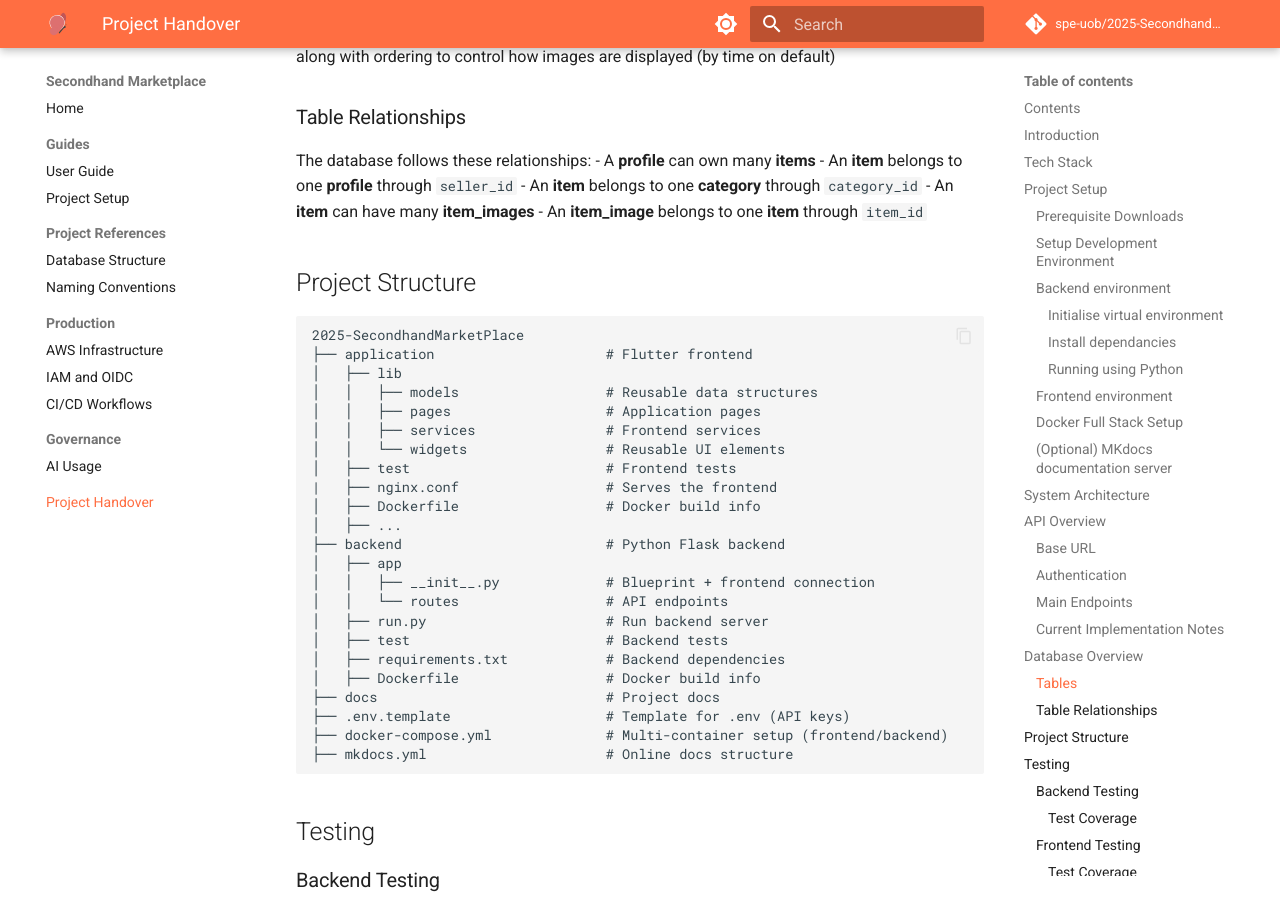
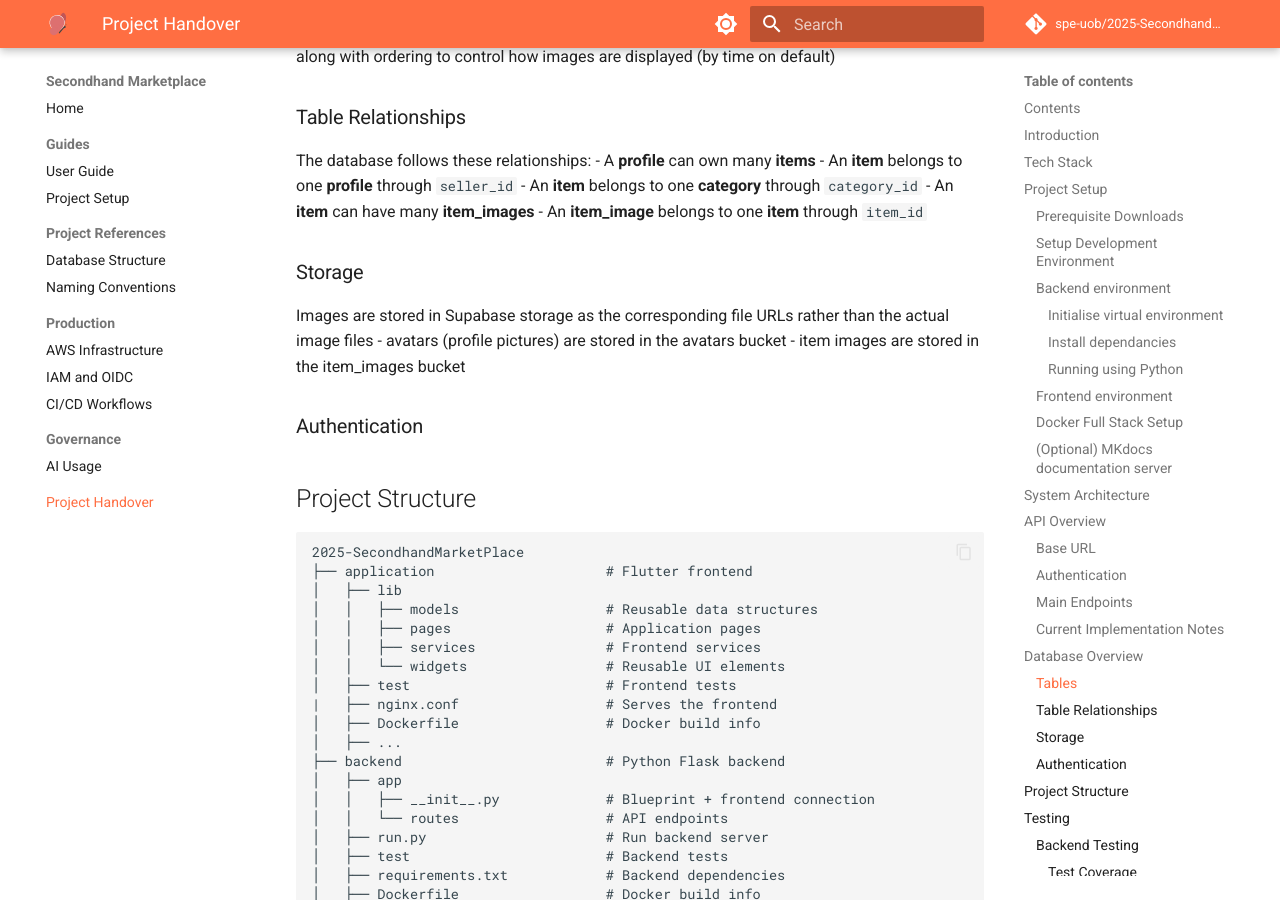
Before and after one commit to Ewan-Friend/Secondhand-Marketplace, an MkDocs documentation site: the page built from docs/handover/handover.md, in a window 1280 px wide and 900 px high, scrolled down 9155 px. Built offline with MkDocs 1.6.1 and Material for MkDocs 9.7.7, drawn with Linux system fonts in a browser that asks for light colours; comment, search, counter and statistics services are not loaded.

Commit message:
docs(handover): added image storage info

```diff
--- a/docs/handover/handover.md
+++ b/docs/handover/handover.md
@@ -296,6 +296,13 @@ The database follows these relationships:
 - An **item** can have many **item_images**
 - An **item_image** belongs to one **item** through `item_id`
 
+### Storage
+Images are stored in Supabase storage as the corresponding file URLs rather than the actual image files
+- avatars (profile pictures) are stored in the avatars bucket
+- item images are stored in the item_images bucket
+
+
+### Authentication
 
 ## Project Structure
 
```
